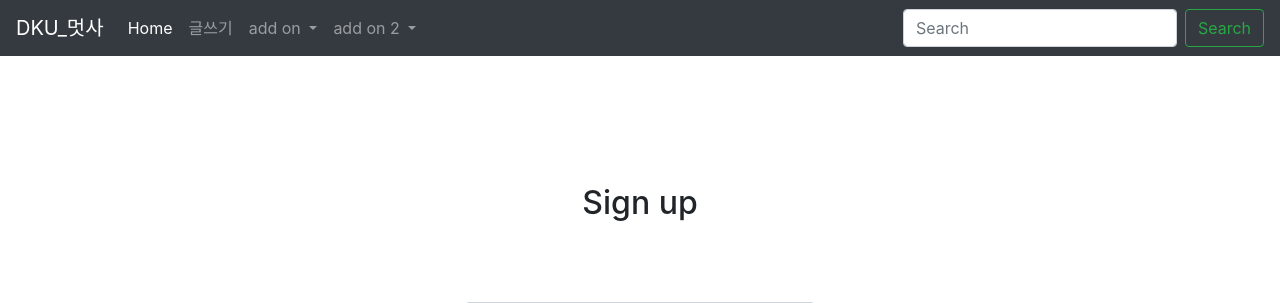
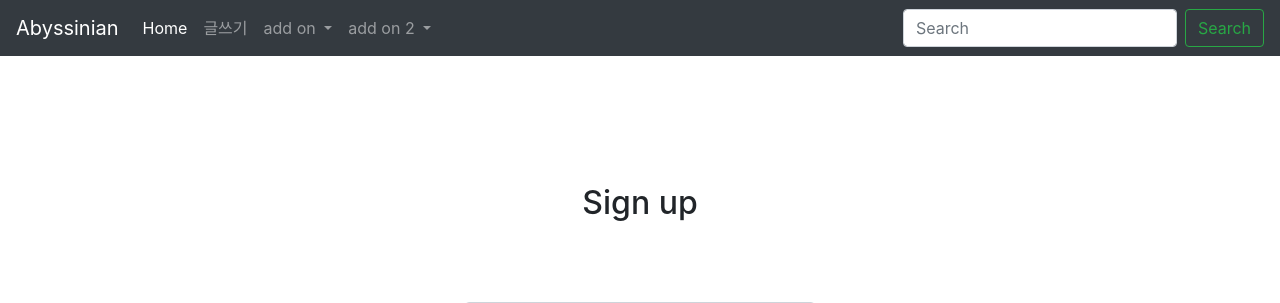
Before and after one commit to ythyth0/dku7kth_wordcount_etc, a Django app: page /accounts/signup/ in a window 1280 px wide. Shown: the top 303 px of the page. Run offline with Django 3.2, Linux system fonts and the light colour scheme; some libraries are stand-ins or nearby versions.

Commit message:
qweqweqwe

```diff
--- a/project/templates/base.html
+++ b/project/templates/base.html
@@ -24,7 +24,7 @@
 
 <body>
   <nav class="navbar navbar-expand-lg navbar-dark bg-dark">
-    <a class="navbar-brand" href="{% url 'home' %}">DKU_멋사</a>
+    <a class="navbar-brand" href="{% url 'home' %}">Abyssinian</a>
     <button
       class="navbar-toggler"
       type="button"
```
